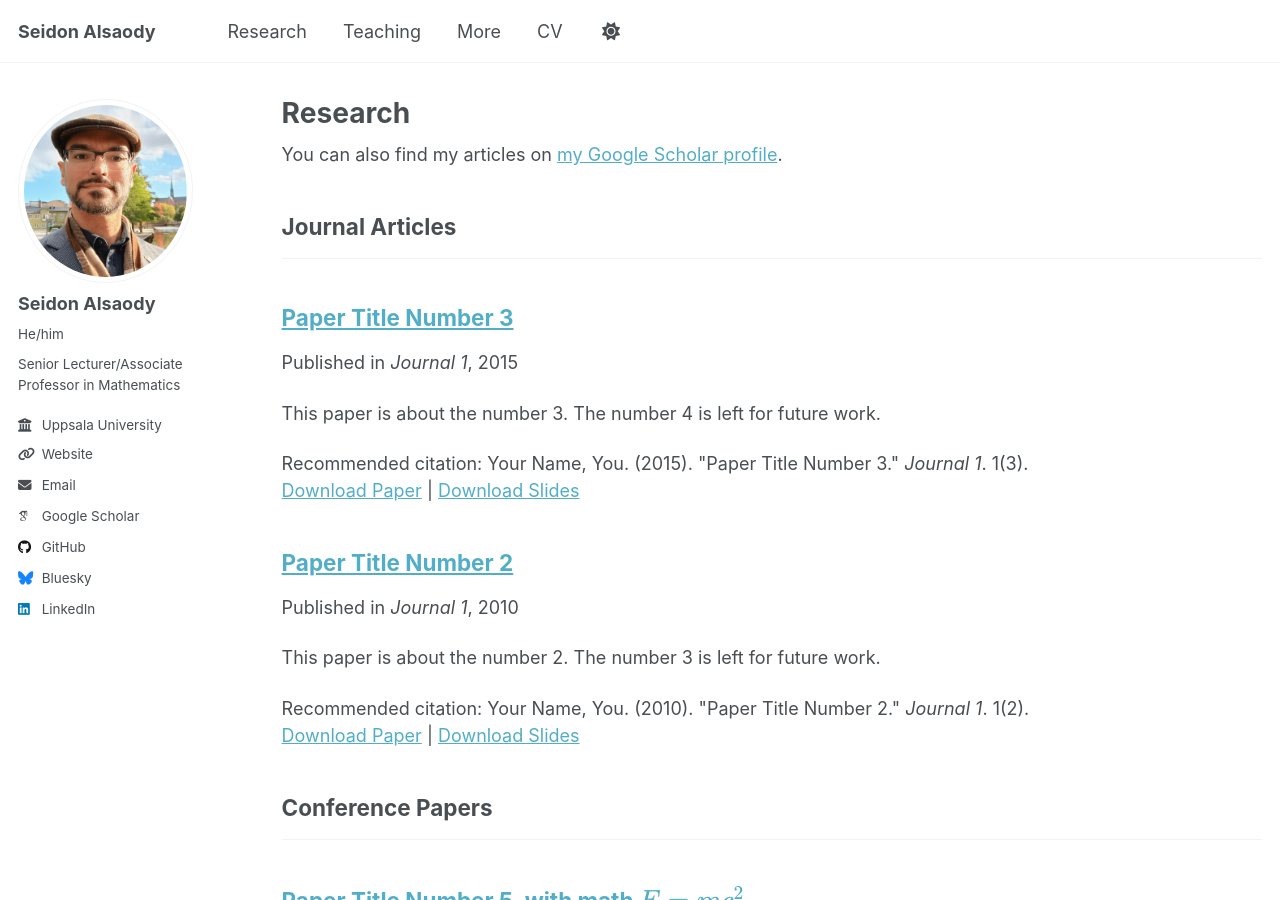
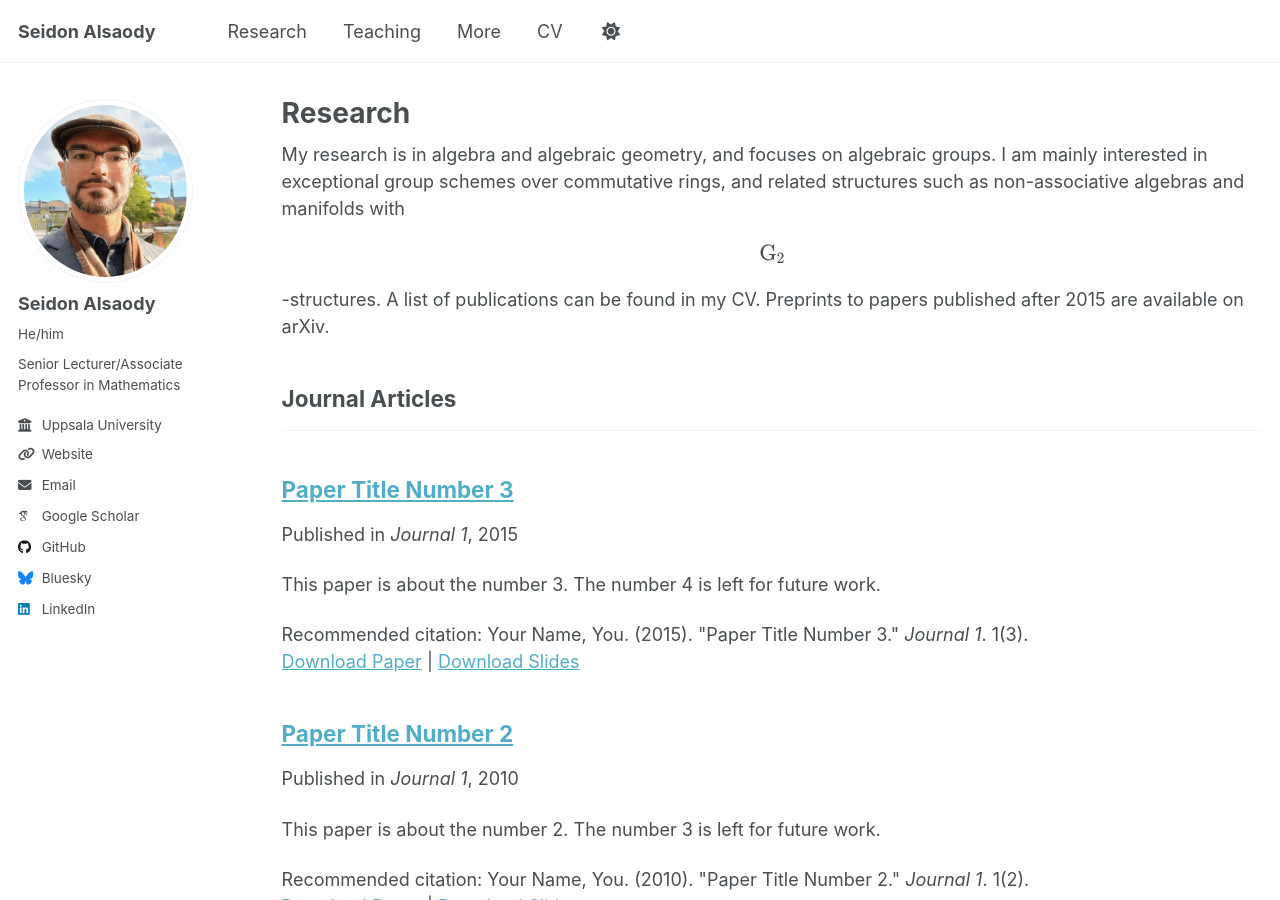
Before and after one commit to seidon-alsaody/seidon-alsaody.github.io, a Jekyll site: the page built from _pages/publications.html, in a window 1280 px wide and 900 px high. Built offline with Jekyll 4.4.1, drawn with Linux system fonts in a browser that asks for light colours; some web fonts are replaced; a script that is not in the unit is left out.

Commit message:
Update publications.html

```diff
--- a/_pages/publications.html
+++ b/_pages/publications.html
@@ -5,9 +5,9 @@ permalink: /research/
 author_profile: true
 ---
 
-{% if site.author.googlescholar %}
-  <div class="wordwrap">You can also find my articles on <a href="{{site.author.googlescholar}}">my Google Scholar profile</a>.</div>
-{% endif %}
+My research is in algebra and algebraic geometry, and focuses on algebraic groups. I am mainly interested in exceptional group schemes over commutative rings, and related structures such as non-associative algebras and manifolds with $$\mathrm G_2$$-structures.
+
+A list of publications can be found in my CV. Preprints to papers published after 2015 are available on arXiv.
 
 {% include base_path %}
 
```
